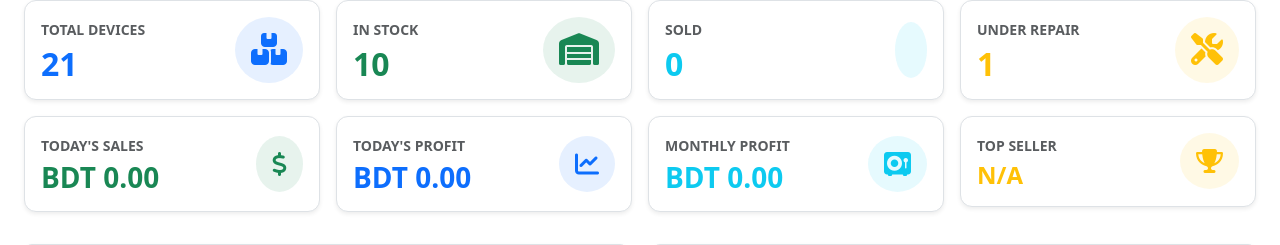
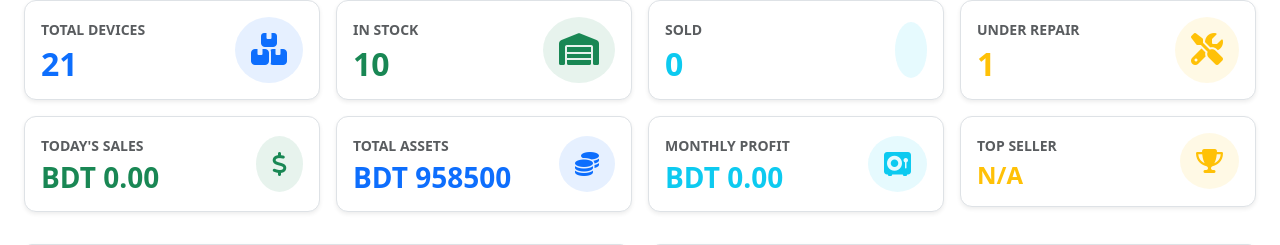
Before and after one commit to jubaerkhan49/gadget-deluxe, a Django app: page / in a window 1280 px wide; the page is wider, and only the part inside the window is pictured. Shown: the part 216-461 px from the top of that part. Run offline with Django 5.2, Linux system fonts and the light colour scheme; a user stored in the database is signed in; data comes from the database, SQL or seed files in the repository; data that the repository does not hold is empty; parts of the project's set-up code (start-up, migrations or seed data) failed here and were passed over; some libraries are stand-ins or nearby versions.

Commit message:
Replace TODAY'S PROFIT with TOTAL ASSETS calculating sum of device costs

```diff
--- a/backend/apps/dashboard/views.py
+++ b/backend/apps/dashboard/views.py
@@ -25,7 +25,8 @@ class DashboardIndexView(LoginRequiredMixin, View):
         repair_count = Device.objects.filter(current_status=DeviceStatus.UNDER_REPAIR).count()
         returned_count = Device.objects.filter(current_status=DeviceStatus.RETURNED).count()
 
-        # Financial Metrics
+        # Financial & Asset Metrics
+        total_assets = Device.objects.exclude(current_status=DeviceStatus.SOLD).aggregate(total=Sum('buying_price'))['total'] or Decimal('0.00')
         today_sales_qs = Sale.objects.filter(sale_date__gte=today_start)
         today_sales = today_sales_qs.aggregate(total=Sum('selling_price'))['total'] or Decimal('0.00')
         today_profit = today_sales_qs.aggregate(total=Sum('profit'))['total'] or Decimal('0.00')
@@ -56,6 +57,7 @@ class DashboardIndexView(LoginRequiredMixin, View):
             'returned_count': returned_count,
             'today_sales': today_sales,
             'today_profit': today_profit,
+            'total_assets': total_assets,
             'monthly_profit': monthly_profit,
             'top_seller': top_seller,
             'latest_shipment': latest_shipment,
--- a/backend/templates/dashboard/partials/stats_cards.html
+++ b/backend/templates/dashboard/partials/stats_cards.html
@@ -78,11 +78,11 @@
         <div class="card card-stat border shadow-sm p-3">
             <div class="d-flex align-items-center justify-content-between">
                 <div>
-                    <span class="text-muted small fw-semibold">TODAY'S PROFIT</span>
-                    <h3 class="fw-bold mb-0 text-primary mt-1">BDT {{ today_profit }}</h3>
+                    <span class="text-muted small fw-semibold">TOTAL ASSETS</span>
+                    <h3 class="fw-bold mb-0 text-primary mt-1">BDT {{ total_assets }}</h3>
                 </div>
                 <div class="p-3 bg-primary bg-opacity-10 rounded-circle text-primary">
-                    <i class="fa-solid fa-chart-line fa-xl"></i>
+                    <i class="fa-solid fa-coins fa-xl"></i>
                 </div>
             </div>
         </div>
```
Also changed, not shown: 2 other files.
